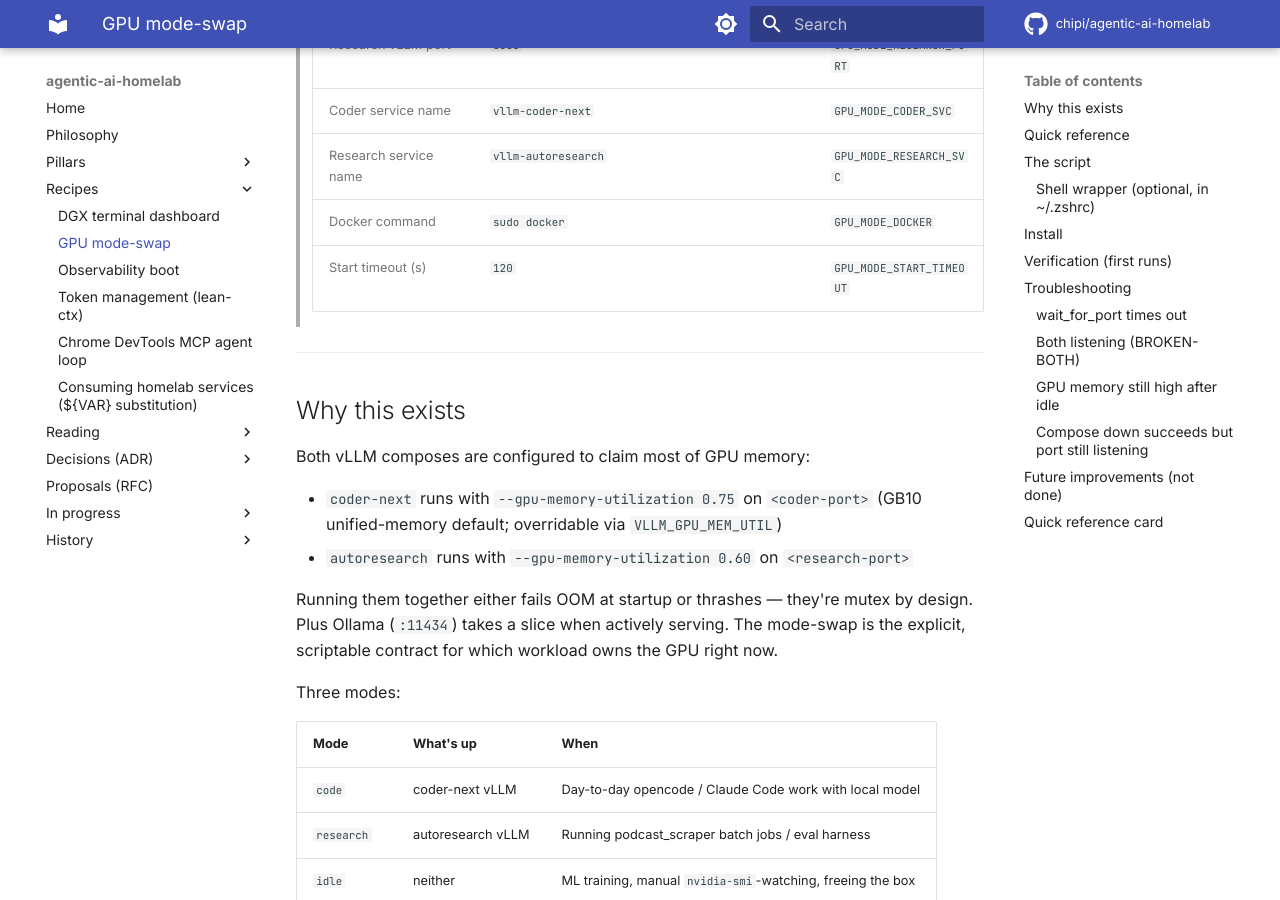
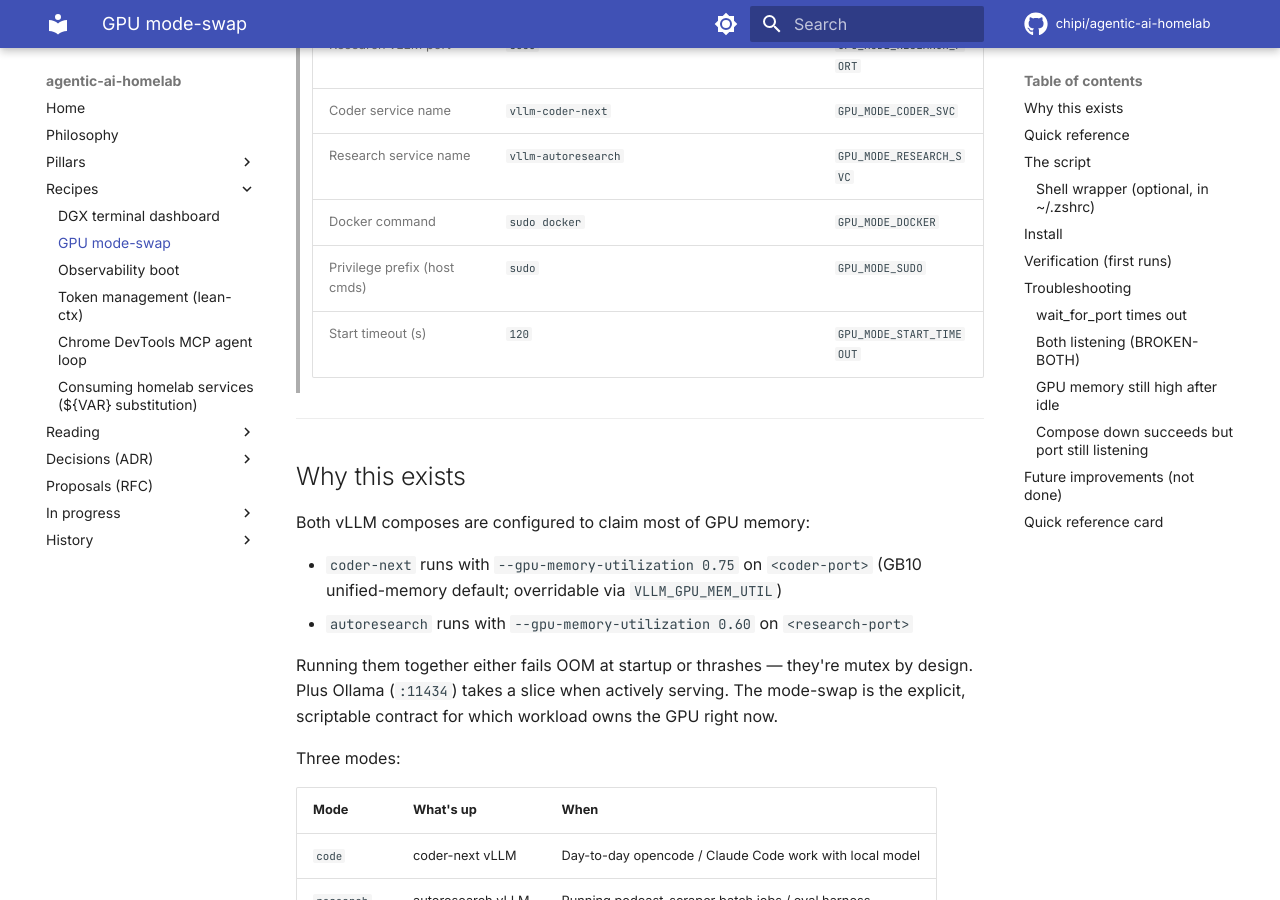
Before and after one commit to chipi/agentic-ai-homelab, an MkDocs documentation site: the page built from docs/recipes/gpu-mode-swap.md, in a window 1280 px wide and 900 px high, scrolled down 747 px. Built offline with MkDocs 1.6.1 and Material for MkDocs 9.7.7, drawn with Linux system fonts in a browser that asks for light colours; comment, search, counter and statistics services are not loaded.

Commit message:
docs: add GPU_MODE_SUDO to gpu-mode env-var tables
GPU_MODE_SUDO (added this session) was missing from the dgx-bin README
variable table and the recipe config table, which both list its sibling
GPU_MODE_DOCKER. Surfaced by the harden dogfood.

Co-Authored-By: Claude Opus 4.8 (1M context) <noreply@anthropic.com>
Claude-Session: https://claude.ai/code/session_01LoBG4mqCvNP1M6HRW393xF

```diff
--- a/docs/recipes/gpu-mode-swap.md
+++ b/docs/recipes/gpu-mode-swap.md
@@ -25,6 +25,7 @@ override any of them via env vars or `~/.config/gpu-mode.env`, see
 > | Coder service name | `vllm-coder-next` | `GPU_MODE_CODER_SVC` |
 > | Research service name | `vllm-autoresearch` | `GPU_MODE_RESEARCH_SVC` |
 > | Docker command | `sudo docker` | `GPU_MODE_DOCKER` |
+> | Privilege prefix (host cmds) | `sudo` | `GPU_MODE_SUDO` |
 > | Start timeout (s) | `120` | `GPU_MODE_START_TIMEOUT` |
 
 ---
```
Also changed, not shown: infra/dgx/bin/README.md (+1 -0 lines).
